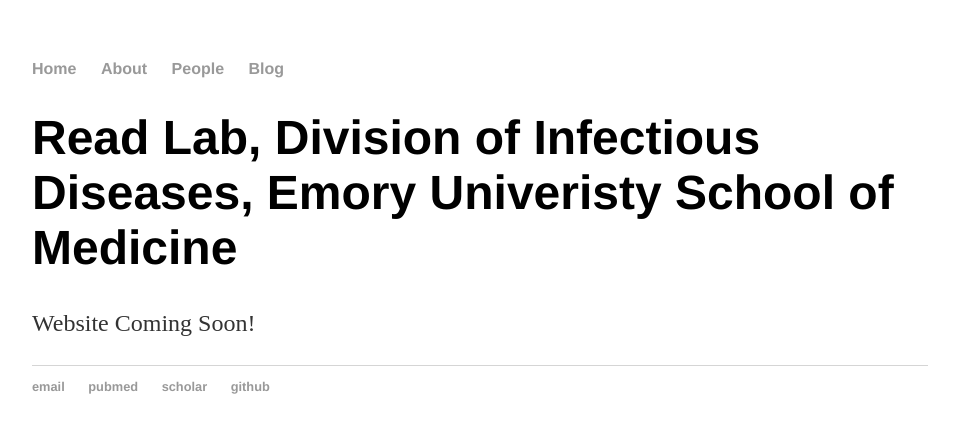
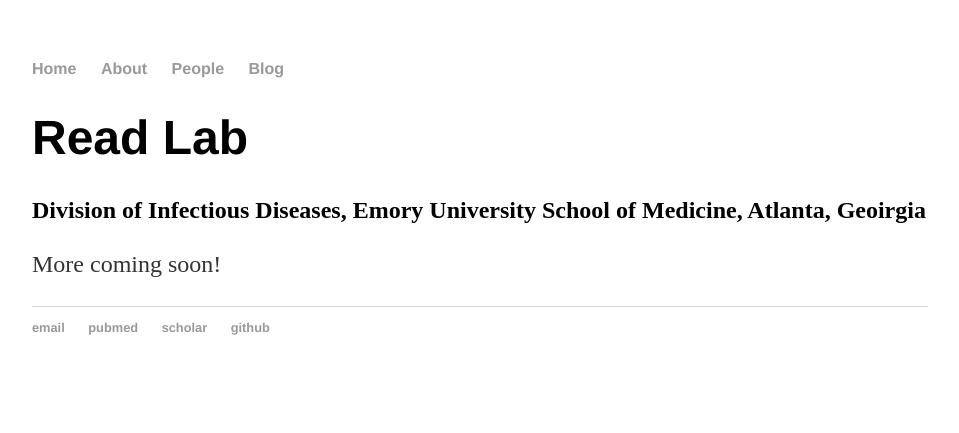
Before and after one commit to miltontan/read-lab-confederation.github.io, a Jekyll site: the page built from index.html, in a window 1280 px wide. Shown: the top 433 px of the page, without its empty margins (160-1119 px from the left). Built offline with Jekyll 4.4.1, drawn with Linux system fonts in a browser that asks for light colours.

Commit message:
Update index.html

```diff
--- a/index.html
+++ b/index.html
@@ -6,6 +6,7 @@ title: Timothy Read PhD Emory University School of Medicine
 <link rel="stylesheet" type="text/css" href="/css/main.css">
 
 <div class="blurb">
-	<h1>Read Lab, Division of Infectious Diseases, Emory Univeristy School of Medicine</h1>
-	<p><em></em> Website Coming Soon! </p>
+	<h1>Read Lab</h1>
+	<h2>Division of Infectious Diseases, Emory University School of Medicine, Atlanta, Geoirgia</h2>
+	<p><em></em> More coming soon! </p>
 </div><!-- /.blurb -->
```
